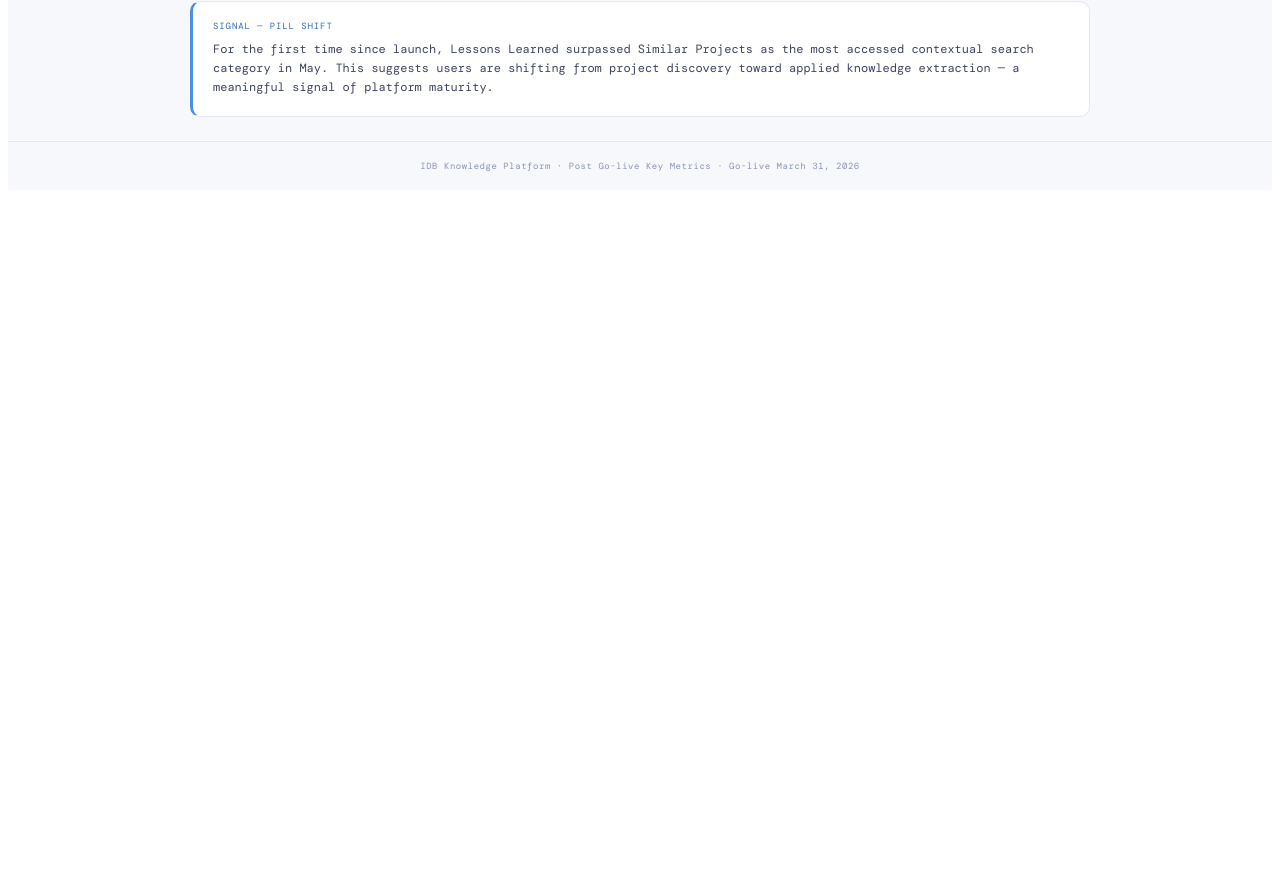
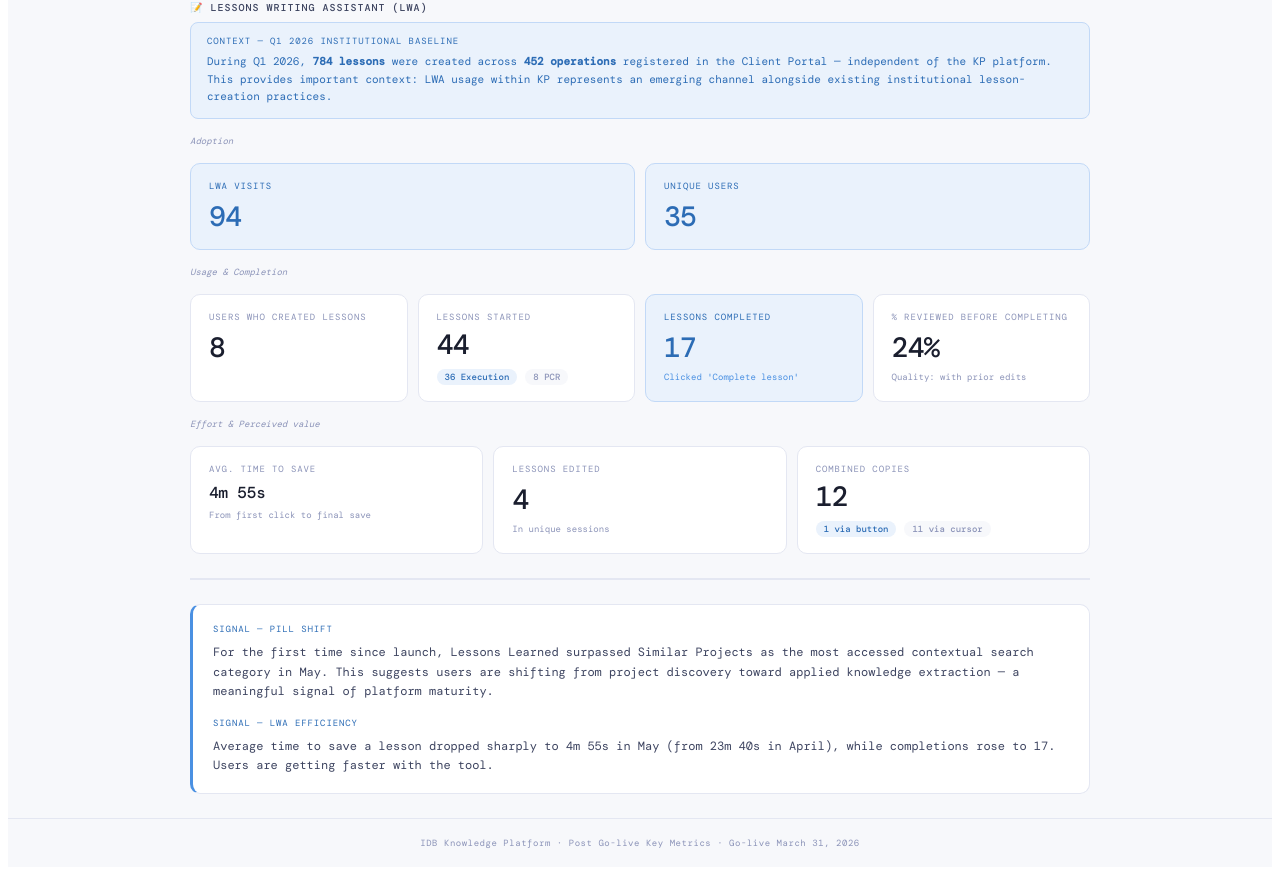
Before and after one commit to jimenasalinasg/KPsmoketest, a React (Vite) app: page / in a window 1280 px wide. Shown: the part 1900-2775 px from the top of the page. Before the commit the page ends 2098 px from the top, so only its background shows below. Built offline with nearby package versions, Linux system fonts and the light colour scheme; a web font is replaced by a local one.

Commit message:
Update App.jsx

```diff
--- a/src/App.jsx
+++ b/src/App.jsx
@@ -1194,6 +1194,21 @@ const MAY = {
   recentSearchClicks: 10,
   newSearchClicks: 1,
   totalCountries: 27,
+  lwa: {
+    visits: 94,
+    uniqueUsers: 35,
+    usersCreated: 8,
+    lessonsStartedTotal: 44,
+    lessonsStartedExecution: 36,
+    lessonsStartedPCR: 8,
+    edited: 4,
+    completed: 17,
+    avgTime: "4m 55s",
+    copiesButton: 1,
+    copiesCursor: 11,
+    copiesCombined: 12,
+    pctReviewed: 24,
+  },
   countries: [
     { name: "United States (HQ)", code: "US", users: 172, pct: 56 },
     { name: "Brazil",             code: "BR", users: 20,  pct: 6  },
@@ -1302,6 +1317,19 @@ function MayMonthly() {
               ["Prompt Gallery clicks", MAY.promptGalleryClicks],
               ["Recent Search clicks", MAY.recentSearchClicks],
               ["New Search clicks", MAY.newSearchClicks],
+              ["LWA visits", MAY.lwa.visits],
+              ["LWA unique users", MAY.lwa.uniqueUsers],
+              ["LWA users who created lessons", MAY.lwa.usersCreated],
+              ["LWA lessons started total", MAY.lwa.lessonsStartedTotal],
+              ["LWA lessons started Execution", MAY.lwa.lessonsStartedExecution],
+              ["LWA lessons started PCR", MAY.lwa.lessonsStartedPCR],
+              ["LWA lessons completed", MAY.lwa.completed],
+              ["LWA lessons edited", MAY.lwa.edited],
+              ["LWA avg time to save", MAY.lwa.avgTime],
+              ["LWA copies combined", MAY.lwa.copiesCombined],
+              ["LWA copies via button", MAY.lwa.copiesButton],
+              ["LWA copies via cursor", MAY.lwa.copiesCursor],
+              ["LWA % reviewed before completing", MAY.lwa.pctReviewed + "%"],
             ];
             const csv = rows.map(r => r.map(v => `"${v}"`).join(",")).join("\n");
             const blob = new Blob([csv], { type: "text/csv" });
@@ -1447,13 +1475,68 @@ function MayMonthly() {
       {/* ── DIVIDER ── */}
       <div style={{ borderTop: `2px solid ${BDR}`, margin: "8px 0" }} />
 
+      {/* ── LWA ── */}
+      <div style={{ fontSize: 10, textTransform: "uppercase", letterSpacing: "0.1em", color: INK2, fontWeight: 500, marginBottom: -8 }}>📝 Lessons Writing Assistant (LWA)</div>
+
+      {/* Context block */}
+      <div style={{ background: BLUE_L, border: `1px solid ${BLUE_M}`, borderRadius: 8, padding: "12px 16px" }}>
+        <div style={{ fontSize: 9, textTransform: "uppercase", letterSpacing: "0.1em", color: BLUE_D, marginBottom: 6 }}>Context — Q1 2026 Institutional baseline</div>
+        <p style={{ fontSize: 11, color: BLUE_D, lineHeight: 1.6, margin: 0 }}>
+          During Q1 2026, <strong>784 lessons</strong> were created across <strong>452 operations</strong> registered in the Client Portal — independent of the KP platform. This provides important context: LWA usage within KP represents an emerging channel alongside existing institutional lesson-creation practices.
+        </p>
+      </div>
+
+      <div style={{ fontSize: 9, color: INK3, fontStyle: "italic" }}>Adoption</div>
+      <div style={{ display: "grid", gridTemplateColumns: "repeat(auto-fit, minmax(150px, 1fr))", gap: 10 }}>
+        <MCard label="LWA visits" value={String(MAY.lwa.visits)} accent />
+        <MCard label="Unique users" value={String(MAY.lwa.uniqueUsers)} accent />
+      </div>
+
+      <div style={{ fontSize: 9, color: INK3, fontStyle: "italic" }}>Usage & Completion</div>
+      <div style={{ display: "grid", gridTemplateColumns: "repeat(auto-fit, minmax(150px, 1fr))", gap: 10 }}>
+        <MCard label="Users who created lessons" value={String(MAY.lwa.usersCreated)} />
+        <div style={{ background: SURF, border: `1px solid ${BDR}`, borderRadius: 10, padding: "16px 18px" }}>
+          <div style={{ fontSize: 9, textTransform: "uppercase", letterSpacing: "0.1em", color: INK3, marginBottom: 8 }}>Lessons started</div>
+          <div style={{ fontSize: 28, fontWeight: 500, color: INK, letterSpacing: "-0.03em", lineHeight: 1, marginBottom: 10 }}>{MAY.lwa.lessonsStartedTotal}</div>
+          <div style={{ display: "flex", gap: 8, flexWrap: "wrap" }}>
+            <span style={{ fontSize: 9, padding: "2px 8px", borderRadius: 99, background: BLUE_L, color: BLUE_D, fontWeight: 500 }}>{MAY.lwa.lessonsStartedExecution} Execution</span>
+            <span style={{ fontSize: 9, padding: "2px 8px", borderRadius: 99, background: BG, color: INK3, fontWeight: 500 }}>{MAY.lwa.lessonsStartedPCR} PCR</span>
+          </div>
+        </div>
+        <MCard label="Lessons completed" value={String(MAY.lwa.completed)} desc="Clicked 'Complete lesson'" accent />
+        <MCard label="% Reviewed before completing" value={`${MAY.lwa.pctReviewed}%`} desc="Quality: with prior edits" />
+      </div>
+
+      <div style={{ fontSize: 9, color: INK3, fontStyle: "italic" }}>Effort & Perceived value</div>
+      <div style={{ display: "grid", gridTemplateColumns: "repeat(auto-fit, minmax(160px, 1fr))", gap: 10 }}>
+        <MCard label="Avg. time to save" value={MAY.lwa.avgTime} small desc="From first click to final save" />
+        <MCard label="Lessons edited" value={String(MAY.lwa.edited)} desc="In unique sessions" />
+        <div style={{ background: SURF, border: `1px solid ${BDR}`, borderRadius: 10, padding: "16px 18px" }}>
+          <div style={{ fontSize: 9, textTransform: "uppercase", letterSpacing: "0.1em", color: INK3, marginBottom: 8 }}>Combined copies</div>
+          <div style={{ fontSize: 28, fontWeight: 500, color: INK, letterSpacing: "-0.03em", lineHeight: 1, marginBottom: 10 }}>{MAY.lwa.copiesCombined}</div>
+          <div style={{ display: "flex", gap: 8 }}>
+            <span style={{ fontSize: 9, padding: "2px 8px", borderRadius: 99, background: BLUE_L, color: BLUE_D, fontWeight: 500 }}>{MAY.lwa.copiesButton} via button</span>
+            <span style={{ fontSize: 9, padding: "2px 8px", borderRadius: 99, background: BG, color: INK3, fontWeight: 500 }}>{MAY.lwa.copiesCursor} via cursor</span>
+          </div>
+        </div>
+      </div>
+
+      {/* ── DIVIDER ── */}
+      <div style={{ borderTop: `2px solid ${BDR}`, margin: "8px 0" }} />
+
       {/* Signal */}
       <div style={{ background: SURF, border: `1px solid ${BDR}`, borderRadius: 10, padding: "18px 20px", borderLeft: `3px solid ${BLUE}` }}>
         <div style={{ fontSize: 9, textTransform: "uppercase", letterSpacing: "0.1em", color: BLUE_D, marginBottom: 8 }}>
           Signal — Pill shift
         </div>
+        <p style={{ fontSize: 12, color: INK2, lineHeight: 1.6, margin: "0 0 16px 0" }}>
+          For the first time since launch, Lessons Learned surpassed Similar Projects as the most accessed contextual search category in May. This suggests users are shifting from project discovery toward applied knowledge extraction — a meaningful signal of platform maturity.
+        </p>
+        <div style={{ fontSize: 9, textTransform: "uppercase", letterSpacing: "0.1em", color: BLUE_D, marginBottom: 8 }}>
+          Signal — LWA efficiency
+        </div>
         <p style={{ fontSize: 12, color: INK2, lineHeight: 1.6, margin: 0 }}>
-          For the first time since launch, Lessons Learned surpassed Similar Projects as the most accessed contextual search category in May. This suggests users are shifting from project discovery toward applied knowledge extraction — a meaningful signal of platform maturity.
+          Average time to save a lesson dropped sharply to 4m 55s in May (from 23m 40s in April), while completions rose to 17. Users are getting faster with the tool.
         </p>
       </div>
 
```
